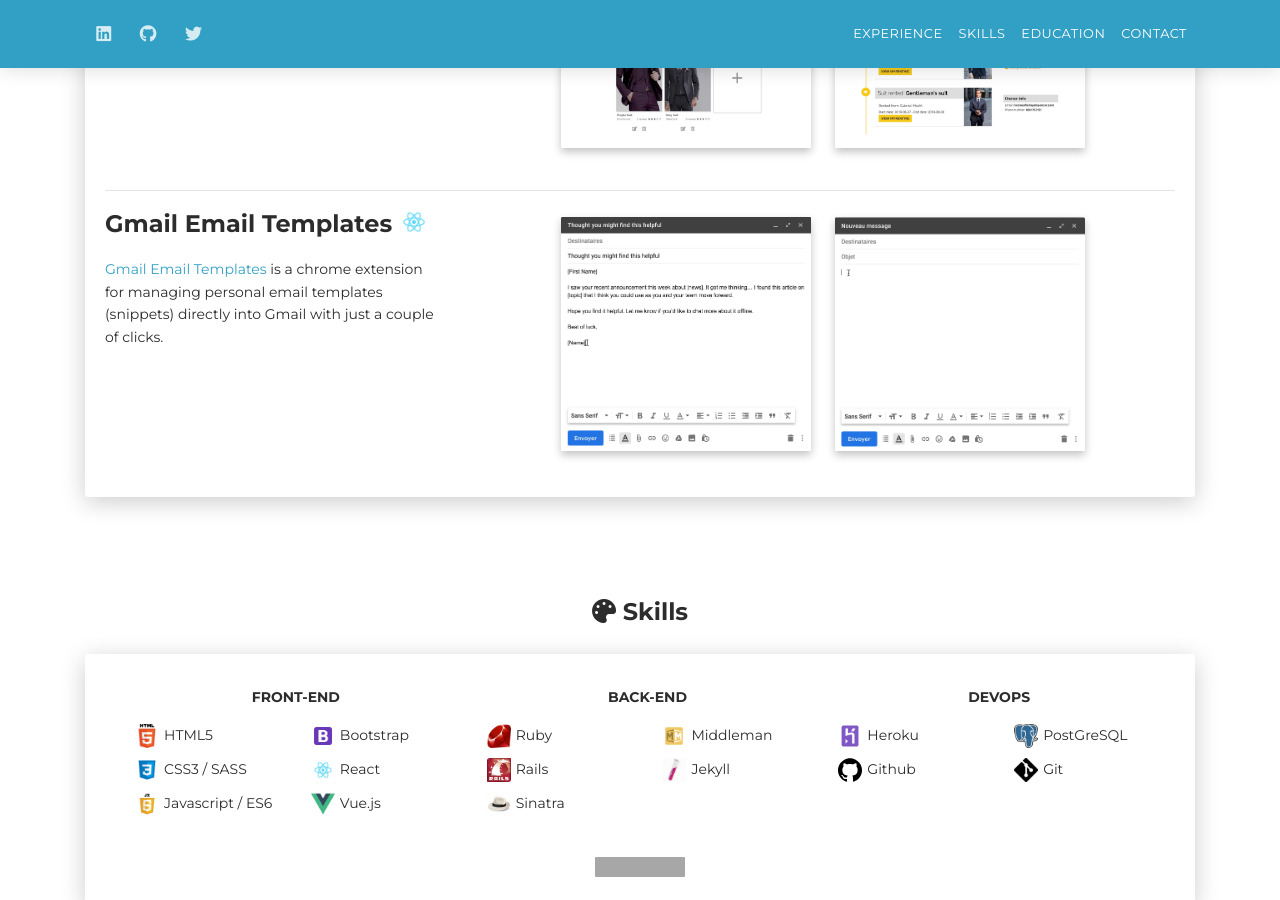
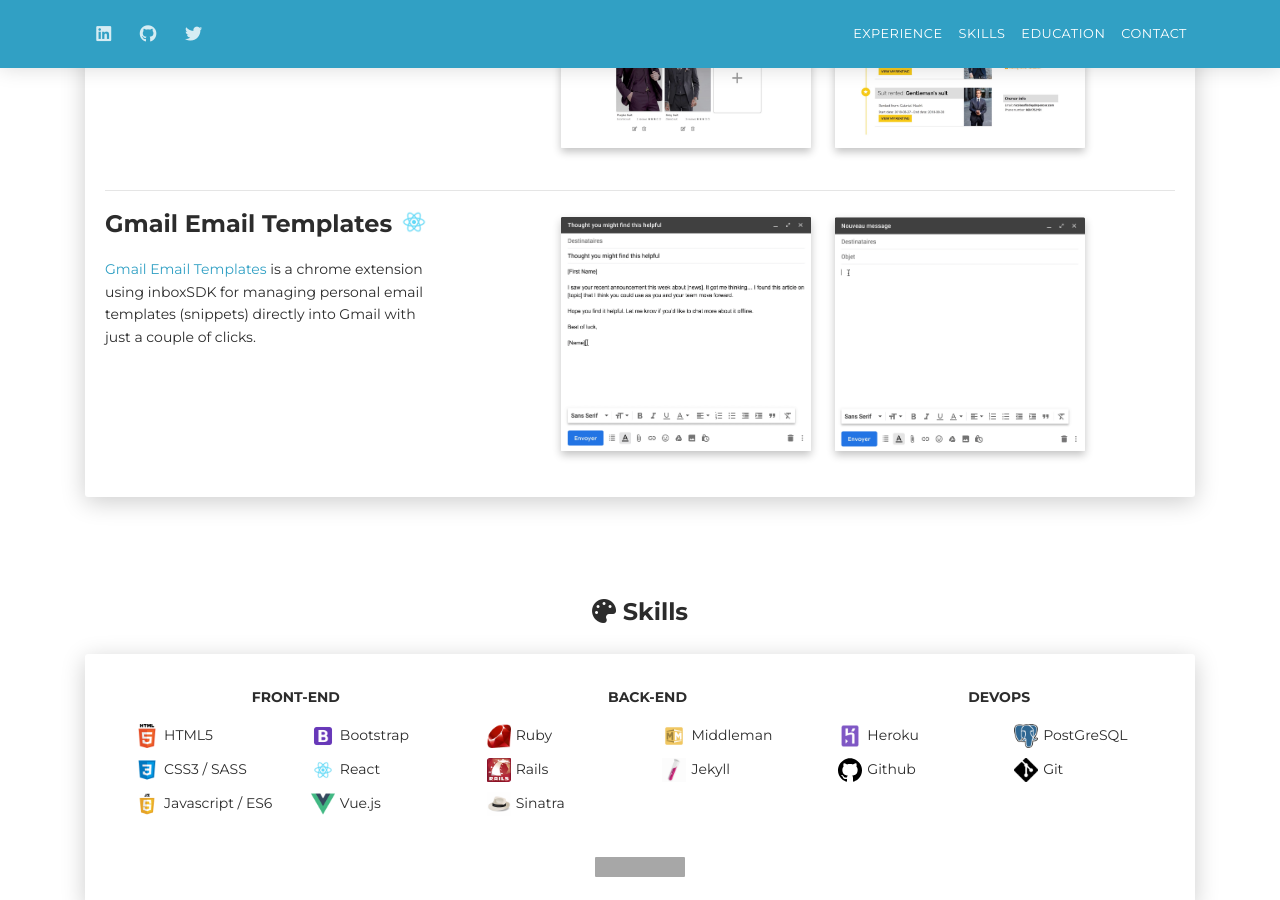
Before and after one commit to ynnsnr/resume, a Jekyll site: the page built from index.md, in a window 1280 px wide and 900 px high, scrolled down 1584 px. Built offline with Jekyll 4.4.1, drawn with Linux system fonts in a browser that asks for light colours; nearby versions of some CDN libraries; grey boxes are pictures that could not be loaded.

Commit message:
added description to experience

```diff
--- a/index.md
+++ b/index.md
@@ -152,7 +152,7 @@
                 Gmail Email Templates
                 <img src="assets/images/react.png" height="36px" style="padding-bottom: 6px;">
               </div>
-              <p><a href="https://github.com/ynnsnr/gmail-email-templates" target="_blank">Gmail Email Templates</a> is a chrome extension for managing personal email templates (snippets) directly into Gmail with just a couple of clicks.</p>
+              <p><a href="https://github.com/ynnsnr/gmail-email-templates" target="_blank">Gmail Email Templates</a> is a chrome extension using inboxSDK for managing personal email templates (snippets) directly into Gmail with just a couple of clicks.</p>
             </div>
             <div class="col-lg-8">
               <ul id="gifs">
```
